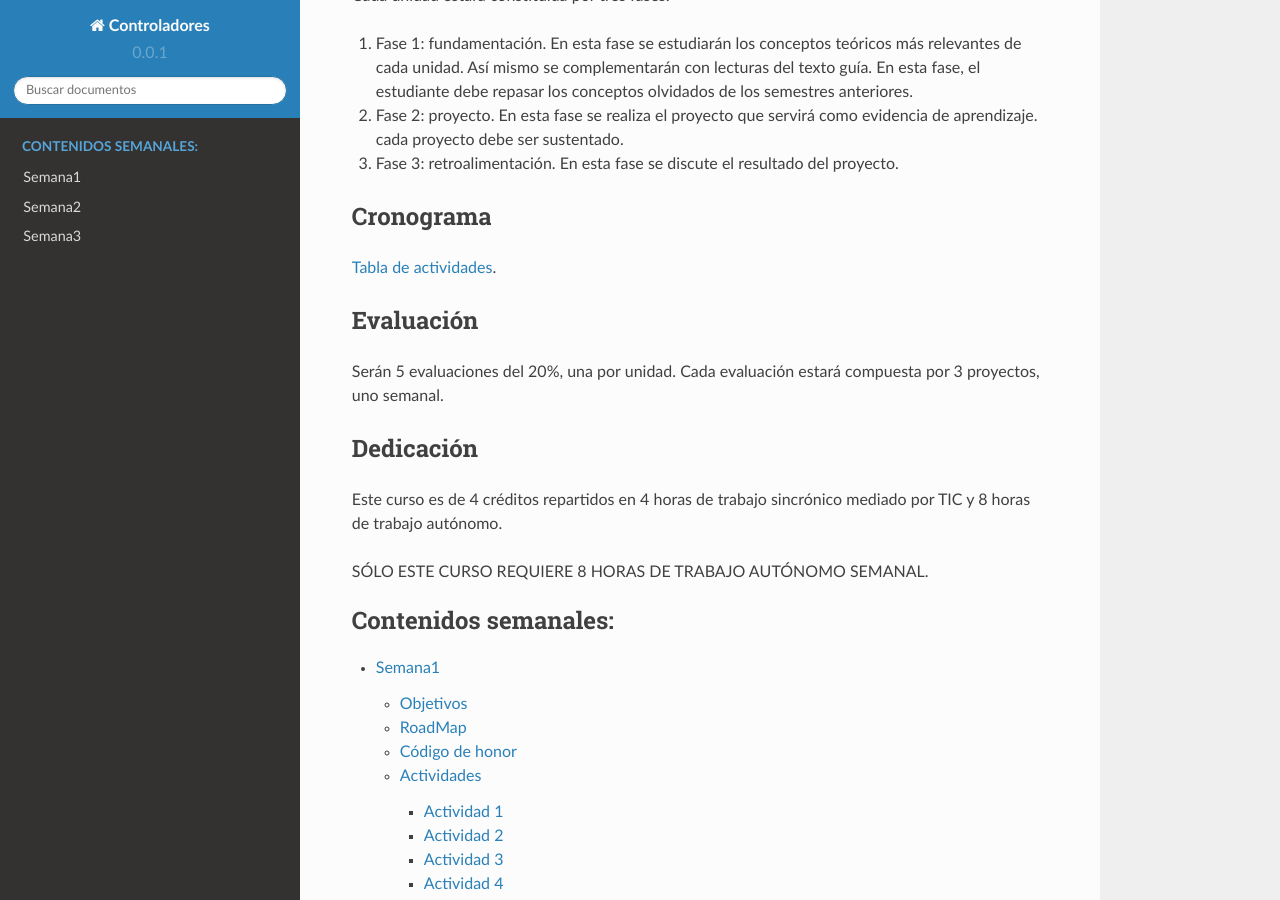
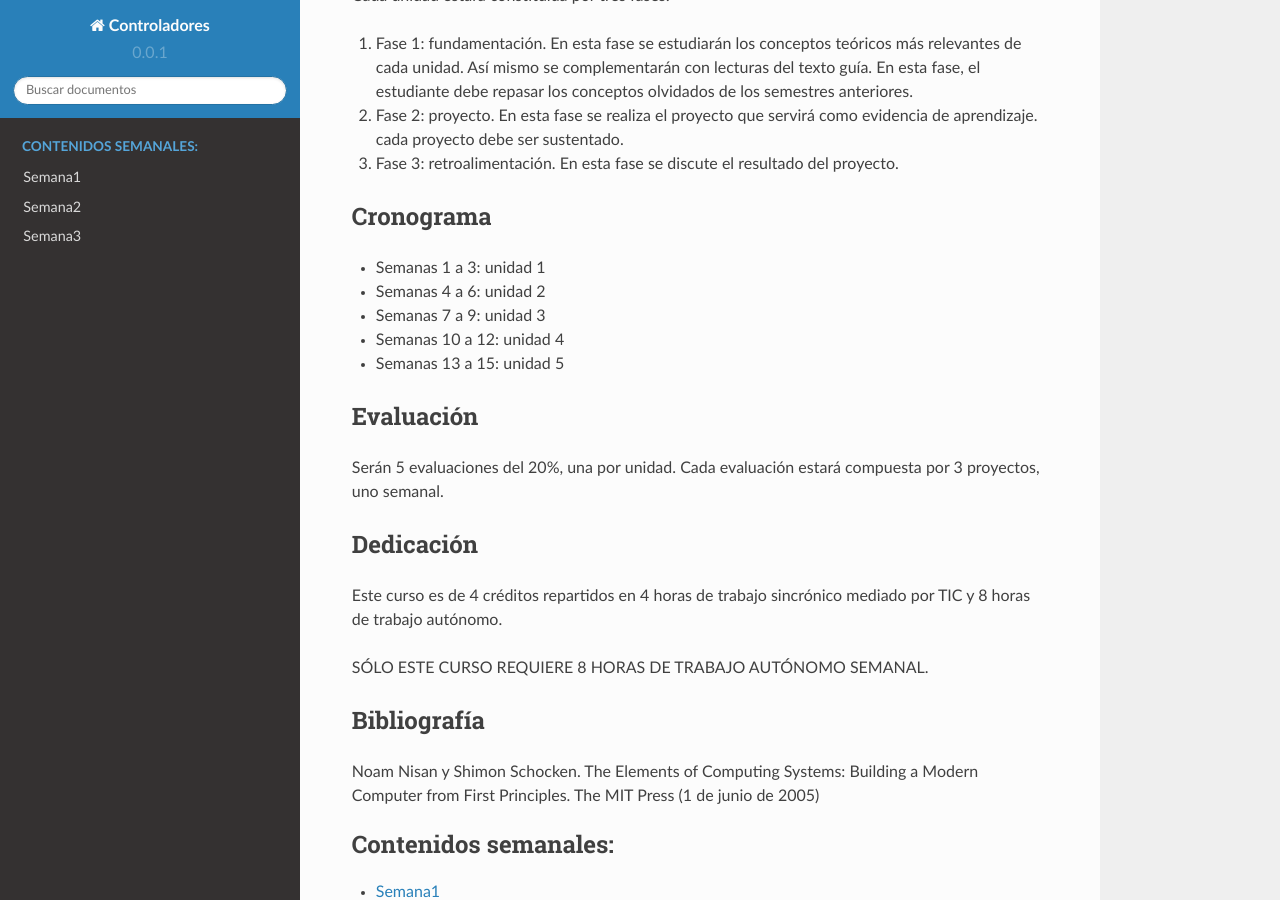
Before and after one commit to juanferfranco/controladores, a Sphinx documentation site: the page built from docs/index.rst, in a window 1280 px wide and 900 px high, scrolled down 1248 px. Built offline with Sphinx 7.4.7 and the Read the Docs theme 2.0.0, drawn with Linux system fonts in a browser that asks for light colours.

Commit message:
update index

```diff
--- a/docs/index.rst
+++ b/docs/index.rst
@@ -62,8 +62,11 @@ Cada unidad estará constituida por tres fases:
 
 Cronograma
 ------------
-
-`Tabla de actividades <https://docs.google.com/spreadsheets/d/1BYFAXTwaB5_ta3HcyYa7AM1tgSD60Dg6o3UL3Rxcm70/edit?usp=sharing>`__.
+* Semanas 1 a 3: unidad 1
+* Semanas 4 a 6: unidad 2
+* Semanas 7 a 9: unidad 3
+* Semanas 10 a 12: unidad 4
+* Semanas 13 a 15: unidad 5
 
 Evaluación
 -----------
@@ -76,6 +79,12 @@ Este curso es de 4 créditos repartidos en 4 horas de trabajo sincrónico mediad
 
 SÓLO ESTE CURSO REQUIERE 8 HORAS DE TRABAJO AUTÓNOMO SEMANAL.
 
+Bibliografía
+-------------
+Noam Nisan y Shimon Schocken. The Elements of Computing Systems: Building a Modern
+Computer from First Principles. The MIT Press (1 de junio de 2005)
+
+
 .. toctree::
    :maxdepth: 3
    :caption: Contenidos semanales:
```
